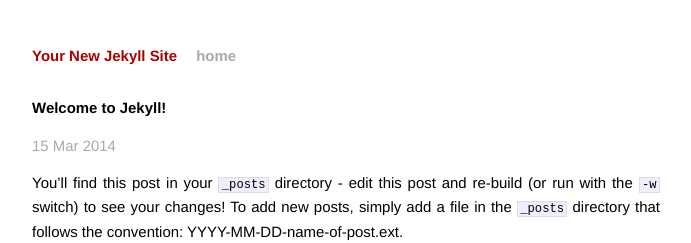
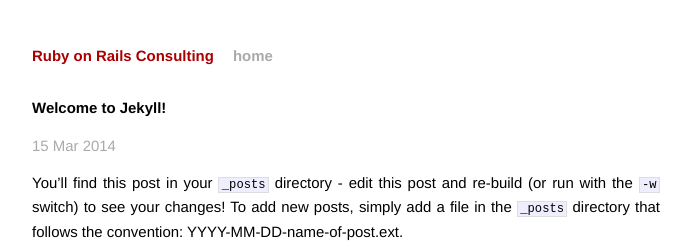
Before and after one commit to 5vankmajer/5vankmajer.github.io, a Jekyll site: the page built from _posts/2014-03-15-welcome-to-jekyll.markdown, in a window 1280 px wide. Shown: the top 243 px of the page, without its empty margins (294-985 px from the left). Built offline with Jekyll 4.4.1, drawn with Linux system fonts in a browser that asks for light colours; Markdown is read by kramdown in place of the engine named in the settings.

Commit message:
Testing changes on configuration file.

```diff
--- a/_config.yml
+++ b/_config.yml
@@ -1,3 +1,3 @@
-name: Your New Jekyll Site
+name: Ruby on Rails Consulting
 markdown: redcarpet
 pygments: true
```
